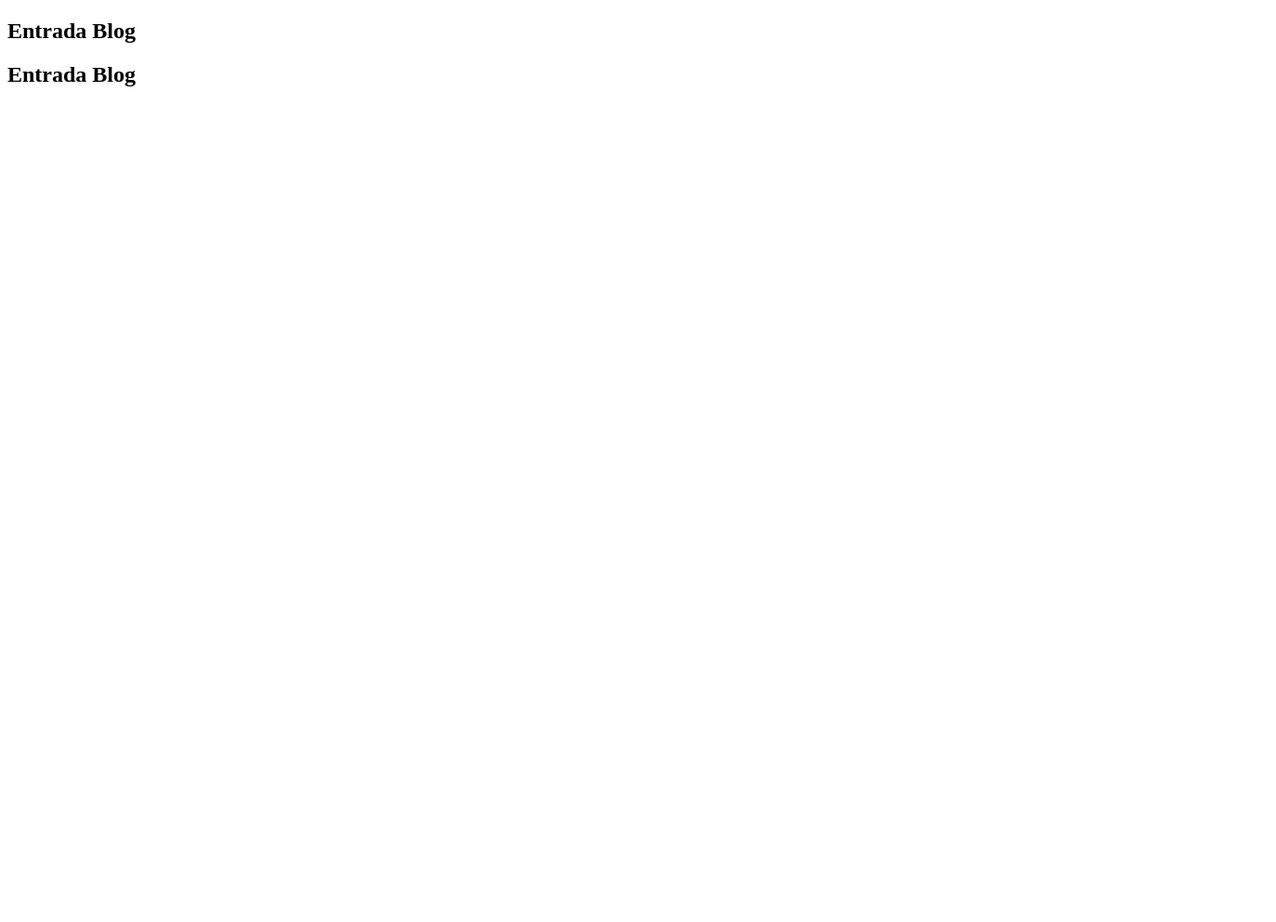
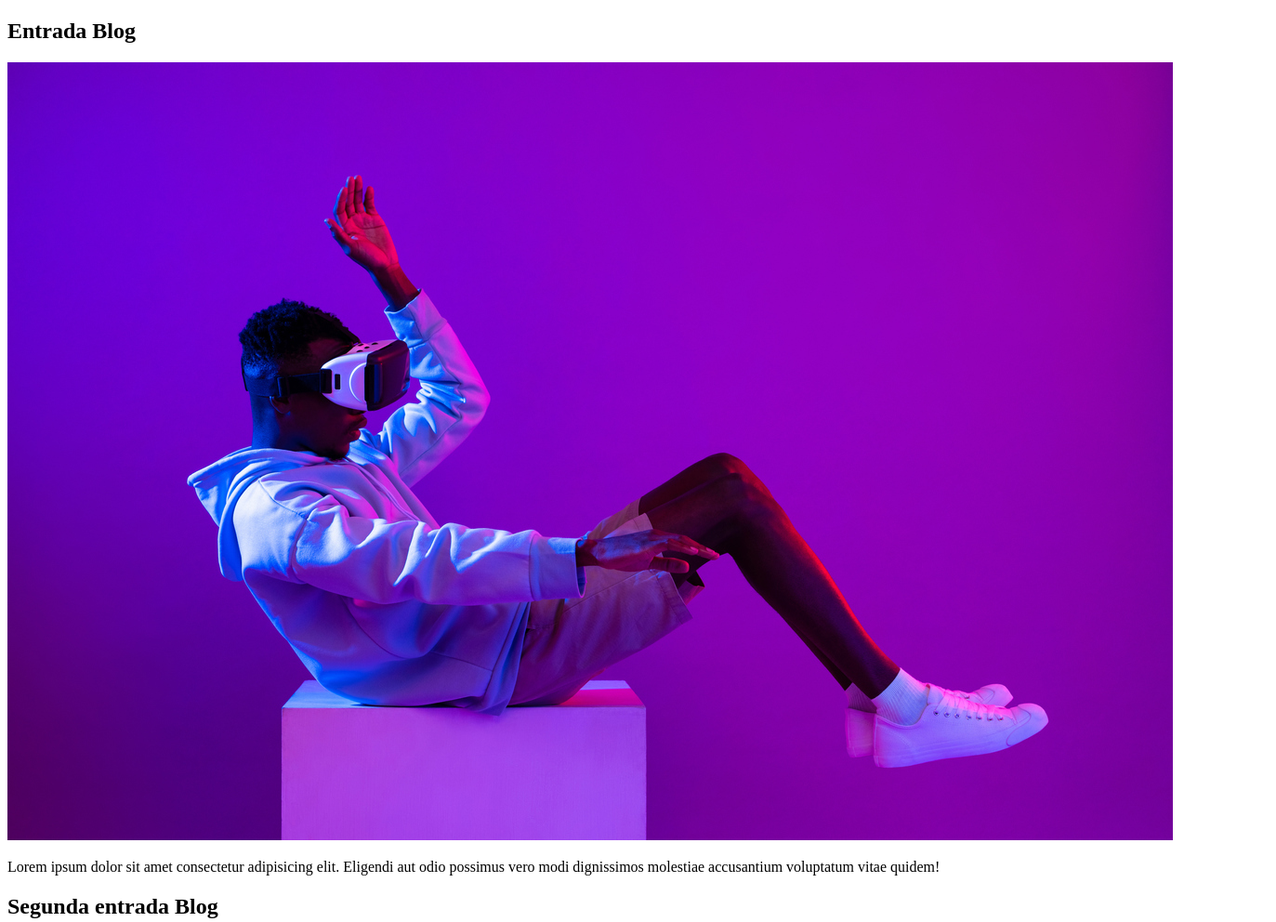
Before and after one commit to Jess2630/Flex-Blox-Grid, a plain HTML site: page index.html in a window 1280 px wide. Shown: the top 992 px of the page at 93% size, 1373 px wide, since content can reach past the window. Before the commit the page ends 800 px from the top, so only its background shows below. Drawn offline with Linux system fonts and the light colour scheme.

Commit message:
Agrego confi

```diff
--- a/index.html
+++ b/index.html
@@ -10,12 +10,14 @@
     <div class="cotainer">
         <article>
             <h1>Entrada Blog</h1>
-
+            <img src="img/img1.jpg" alt="">
+            <p>Lorem ipsum dolor sit amet consectetur adipisicing elit. Eligendi aut odio possimus vero modi dignissimos molestiae accusantium voluptatum vitae quidem!</p>
         </article>
         <article>
-            <h1>Entrada Blog</h1>
+            <h1>Segunda entrada Blog</h1>
+            <img src="img/img2.jpg" alt="">
+            <p>Lorem ipsum dolor sit amet consectetur adipisicing elit. Eligendi aut odio possimus vero modi dignissimos molestiae accusantium voluptatum vitae quidem!</p>
         </article>
-
     </div>
 </body>
 </html>
--- a/style.css
+++ b/style.css
@@ -0,0 +1,37 @@
+*{
+    margin: 0;
+    padding: 0;
+    box-sizing: border-box;
+}
+
+html{
+    font-size: 62.5%;
+}
+
+body{
+    font-size: 1.6rem;
+}
+
+img{
+    max-width: 100%;
+}
+
+h1{
+    font-size: 4rem;
+}
+
+.container{
+    max-width: 1200px;
+    width: 95%;
+    margin: 0 auto;
+}
+
+.entrada-blog a {
+    display: inline-block;
+    background-color: #2196f3;
+    color: white;
+}
+
+
+
+/* Editor */
```
